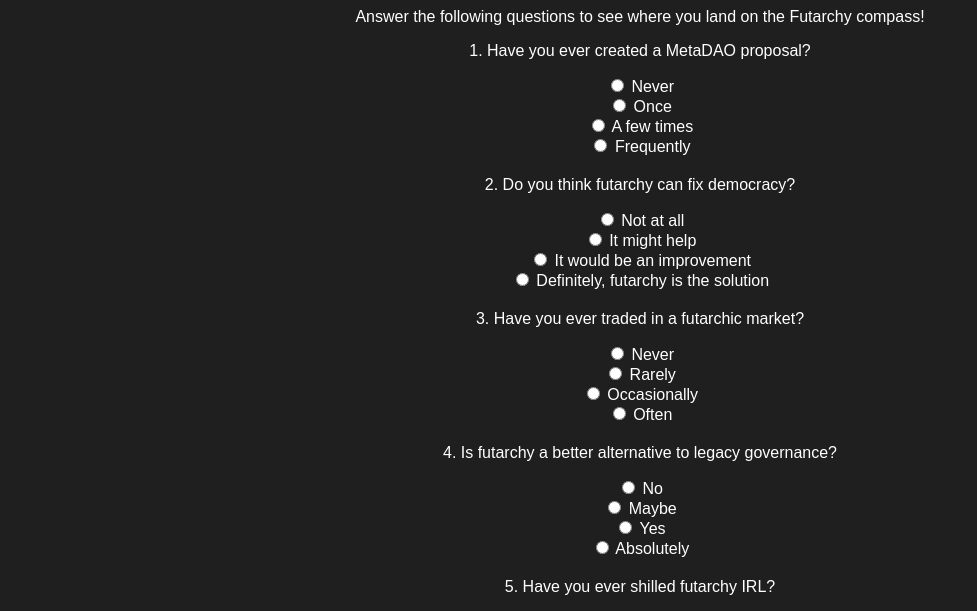
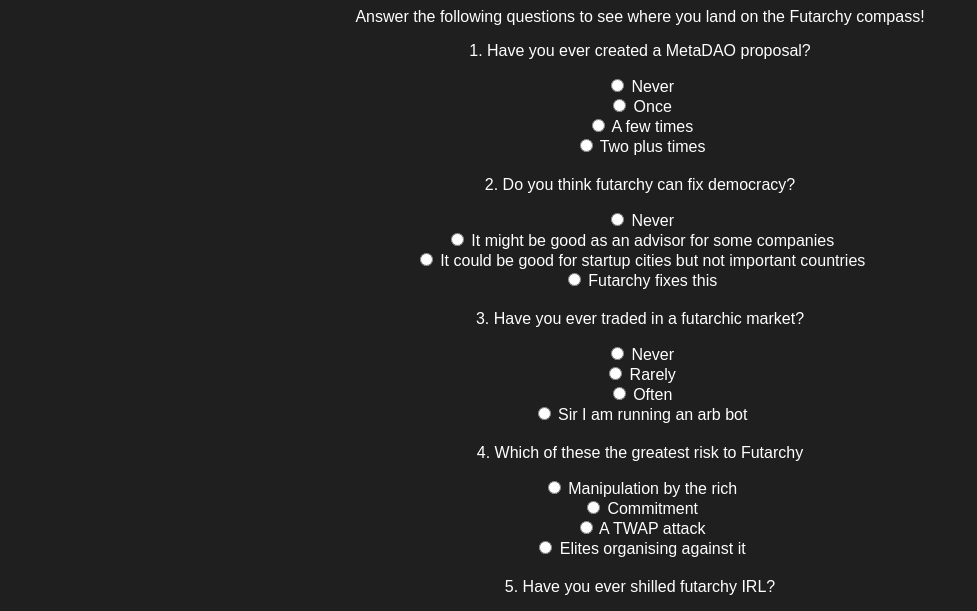
Before and after one commit to 92GC/92GC.github.io, a plain HTML site: page index.html in a window 1280 px wide. Shown: the part 112-723 px from the top of the page, without its empty margins (0-977 px from the left). Drawn offline with Linux system fonts and the light colour scheme.

Commit message:
add compass

```diff
--- a/index.html
+++ b/index.html
@@ -28,16 +28,16 @@
       <label><input type="radio" name="q1" value="0" required> Never</label><br>
       <label><input type="radio" name="q1" value="1"> Once</label><br>
       <label><input type="radio" name="q1" value="2"> A few times</label><br>
-      <label><input type="radio" name="q1" value="3"> Frequently</label>
+      <label><input type="radio" name="q1" value="3"> Two plus times</label>
     </div>
 
     <!-- Question 2: Belief -->
     <div class="question">
       <p>2. Do you think futarchy can fix democracy?</p>
-      <label><input type="radio" name="q2" value="0" required> Not at all</label><br>
-      <label><input type="radio" name="q2" value="1"> It might help</label><br>
-      <label><input type="radio" name="q2" value="2"> It would be an improvement</label><br>
-      <label><input type="radio" name="q2" value="3"> Definitely, futarchy is the solution</label>
+      <label><input type="radio" name="q2" value="0" required> Never</label><br>
+      <label><input type="radio" name="q2" value="1"> It might be good as an advisor for some companies</label><br>
+      <label><input type="radio" name="q2" value="2"> It could be good for startup cities but not important countries</label><br>
+      <label><input type="radio" name="q2" value="3"> Futarchy fixes this</label>
     </div>
 
     <!-- Question 3: Engagement -->
@@ -45,17 +45,17 @@
       <p>3. Have you ever traded in a futarchic market?</p>
       <label><input type="radio" name="q3" value="0" required> Never</label><br>
       <label><input type="radio" name="q3" value="1"> Rarely</label><br>
-      <label><input type="radio" name="q3" value="2"> Occasionally</label><br>
-      <label><input type="radio" name="q3" value="3"> Often</label>
+      <label><input type="radio" name="q3" value="2"> Often</label><br>
+      <label><input type="radio" name="q3" value="3"> Sir I am running an arb bot</label>
     </div>
 
     <!-- Question 4: Belief -->
     <div class="question">
-      <p>4. Is futarchy a better alternative to legacy governance?</p>
-      <label><input type="radio" name="q4" value="0" required> No</label><br>
-      <label><input type="radio" name="q4" value="1"> Maybe</label><br>
-      <label><input type="radio" name="q4" value="2"> Yes</label><br>
-      <label><input type="radio" name="q4" value="3"> Absolutely</label>
+      <p>4. Which of these the greatest risk to Futarchy</p>
+      <label><input type="radio" name="q4" value="0" required> Manipulation by the rich</label><br>
+      <label><input type="radio" name="q4" value="1"> Commitment</label><br>
+      <label><input type="radio" name="q4" value="2"> A TWAP attack</label><br>
+      <label><input type="radio" name="q4" value="3"> Elites organising against it</label>
     </div>
 
     <!-- Question 5: Engagement -->
```
